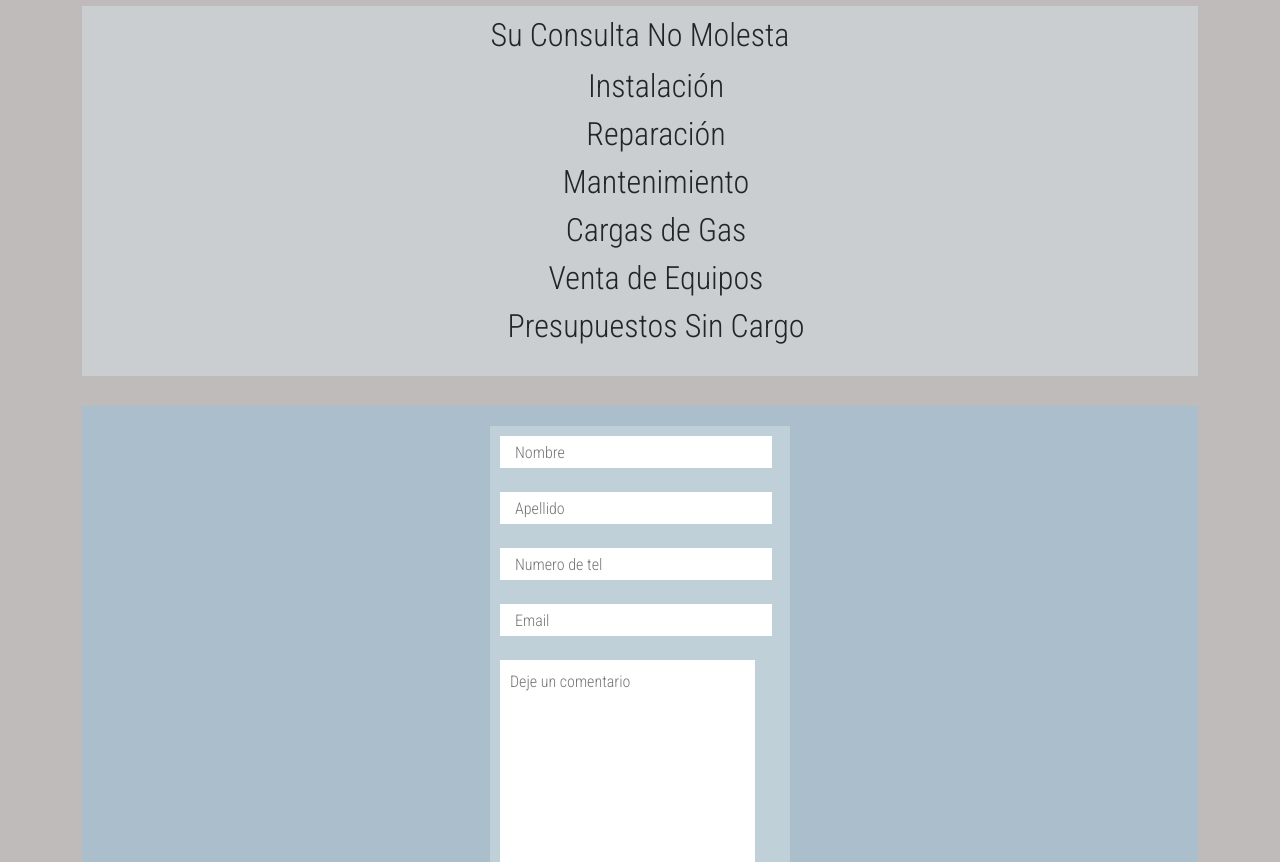
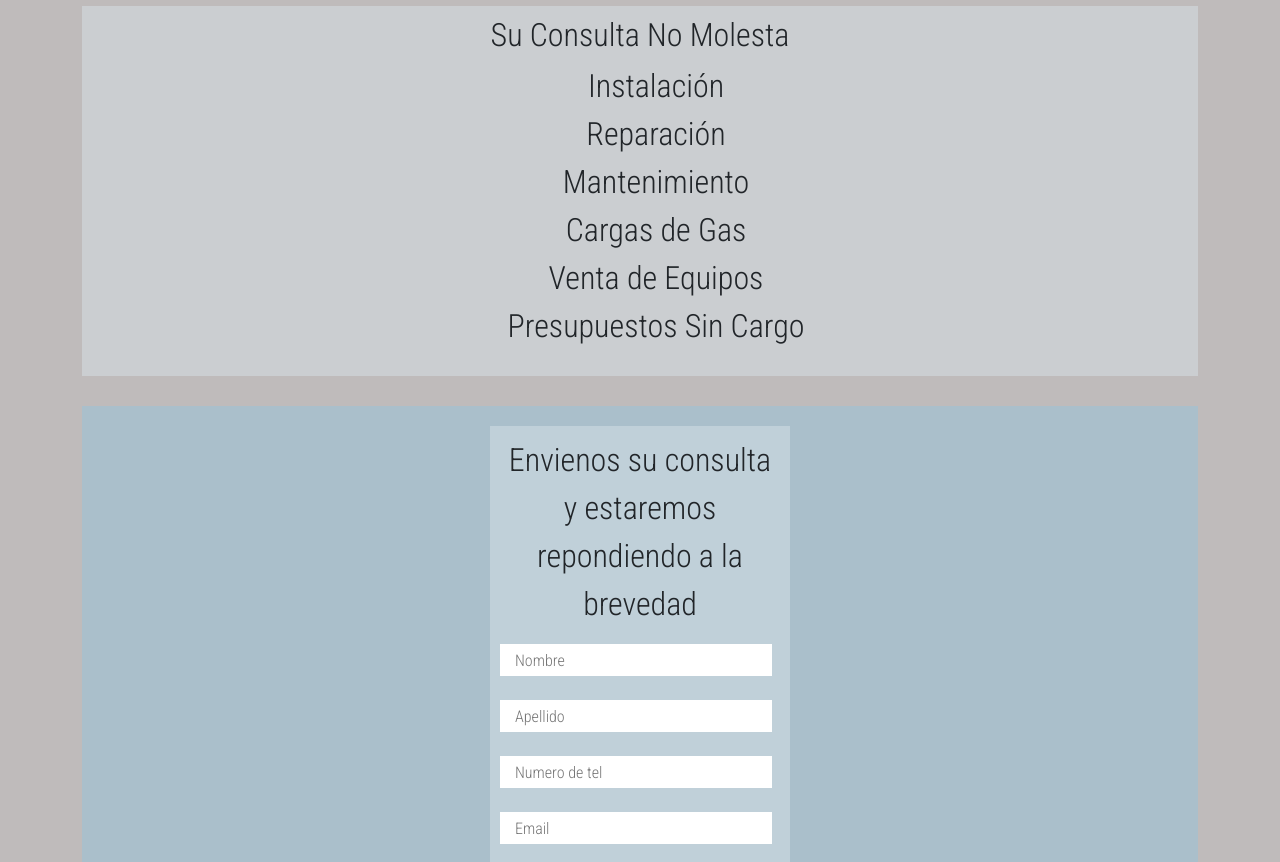
Before and after one commit to crisBasti/servi-frio, a website: page vistas/contacto.html in a window 1280 px wide. Shown: the part 238-1100 px from the top of the page. Drawn offline with nearby package versions, Linux system fonts and the light colour scheme.

Commit message:
agregué un titulo al form

```diff
--- a/sass/views/_home.scss
+++ b/sass/views/_home.scss
@@ -12,12 +12,18 @@ body {
             height: 200px;
         }
     }
+    .formParaContacto {
+
+        .titulo__form{
+            font-size: 2em;
+            text-align: center;
+        }
+    }
 
     main {
         background-size: cover;
         grid-area: main;
         margin-bottom: 1em;
-
 
         .parrafoPresentacion {
             padding: 10px;
--- a/vistas/contacto.html
+++ b/vistas/contacto.html
@@ -103,6 +103,7 @@
             </section>
             <div class="formularioDeContacto">
                 <form class="formParaContacto" action="http://localhost:5000/formulario" method="POST">
+                <p class="titulo__form">Envienos su consulta y estaremos repondiendo a la brevedad</p>
                     <input type="text" placeholder="Nombre" name="nombre"><br>
                     <br>
                     <input type="text" placeholder="Apellido" name="apellido"><br>
```
Also changed, not shown: CSS/main.css.
